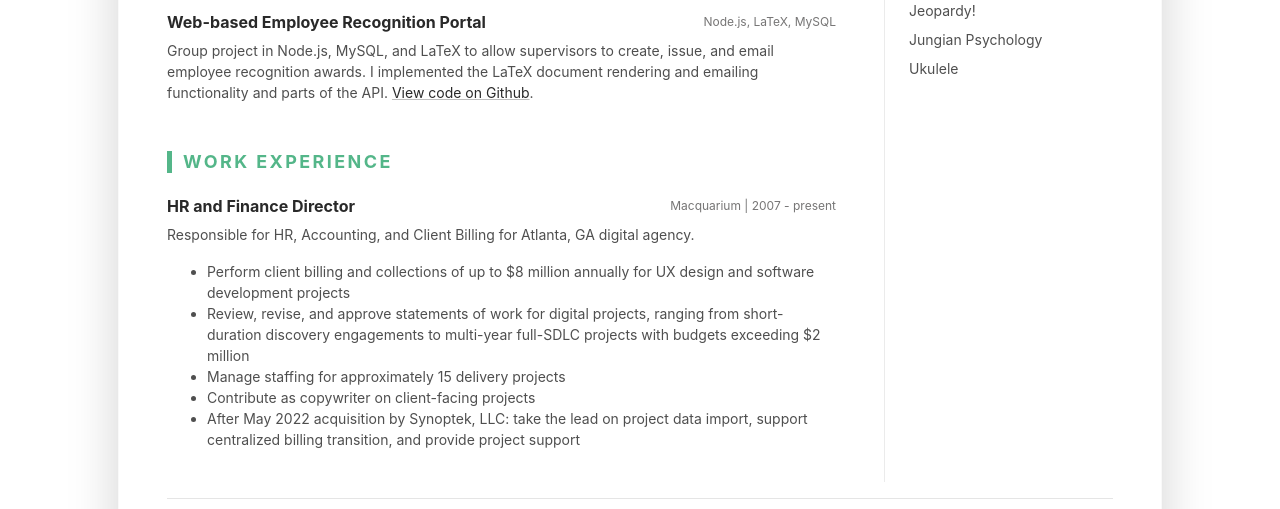
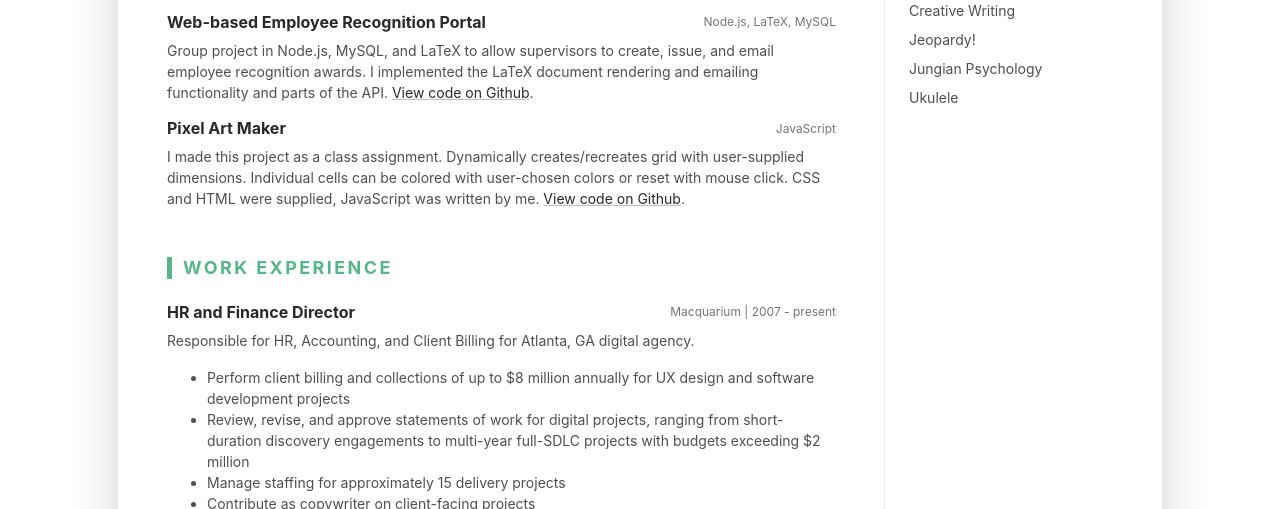
Before and after one commit to mcclungc/mcclungc.github.io, a plain HTML site: page index.html in a window 1280 px wide. Shown: the part 1578-2087 px from the top of the page. Drawn offline with Linux system fonts and the light colour scheme.

Commit message:
add pixel art maker

```diff
--- a/index.html
+++ b/index.html
@@ -176,6 +176,16 @@
 									<p>Group project in Node.js, MySQL, and LaTeX to allow supervisors to create,  issue, and email employee recognition awards. I implemented the LaTeX document rendering and emailing functionality and parts of the API. <a href="https://github.com/mcclungc/cs467_ERP2" class="theme-link">View code on Github</a>. </p>
 											</div>
 									</div><!--//item-->
+								<!--//item-->
+								<div class="item mb-3">
+									<div class="item-heading row align-items-center mb-2">
+										<h4 class="item-title col-12 col-md-6 col-lg-8 mb-2 mb-md-0">Pixel Art Maker</h4>
+										<div class="item-meta col-12 col-md-6 col-lg-4 text-muted text-left text-md-right">JavaScript</div>
+									</div>
+									<div class="item-content">
+										<p>I made this project as a class assignment. Dynamically creates/recreates grid with user-supplied dimensions. Individual cells can be colored with user-chosen colors or reset with mouse click. CSS and HTML were supplied, JavaScript was written by me. <a href="https://github.com/mcclungc/project-pixel-art-maker" class="theme-link">View code on Github</a>. </p>
+									</div>
+								</div>
 									</section><!--//project-section-->
 							<section class="work-section py-3">
 									<h3 class="text-uppercase resume-section-heading mb-4"> Work Experience</h3>
@@ -193,7 +203,7 @@
 												<li>Review, revise, and approve statements of work for digital projects, ranging from short-duration discovery engagements to multi-year full-SDLC projects with budgets exceeding $2 million</li>
 												<li>Manage staffing for approximately 15 delivery projects</li>
 												<li>Contribute as copywriter on client-facing projects</li>
-														<li>After May 2022 acquisition by Synoptek, LLC: take the lead on project data import, support centralized billing transition, and provide project support
+												<li>After May 2022 acquisition by Synoptek, LLC: take the lead on project data import, guide centralized billing transition, and provide project support
 
 											</ul>
 										</div>
@@ -216,6 +226,7 @@
 										<li class="mb-2">MySQL</li>
 										<li class="mb-2">OpenMP, OpenCL, CUDA</li>
 										<li class="mb-2">GitHub, Sublime Text, IntelliJ IDEA, Visual Studio, VS Code, Eclipse, Vim</li>
+										<li class="mb-2">Miro, Balsamiq</li>
 										</ul>
 									</div><!--//item-->
 									<div class="item">
```
Lines whose indentation alone changed are shown as unchanged.
